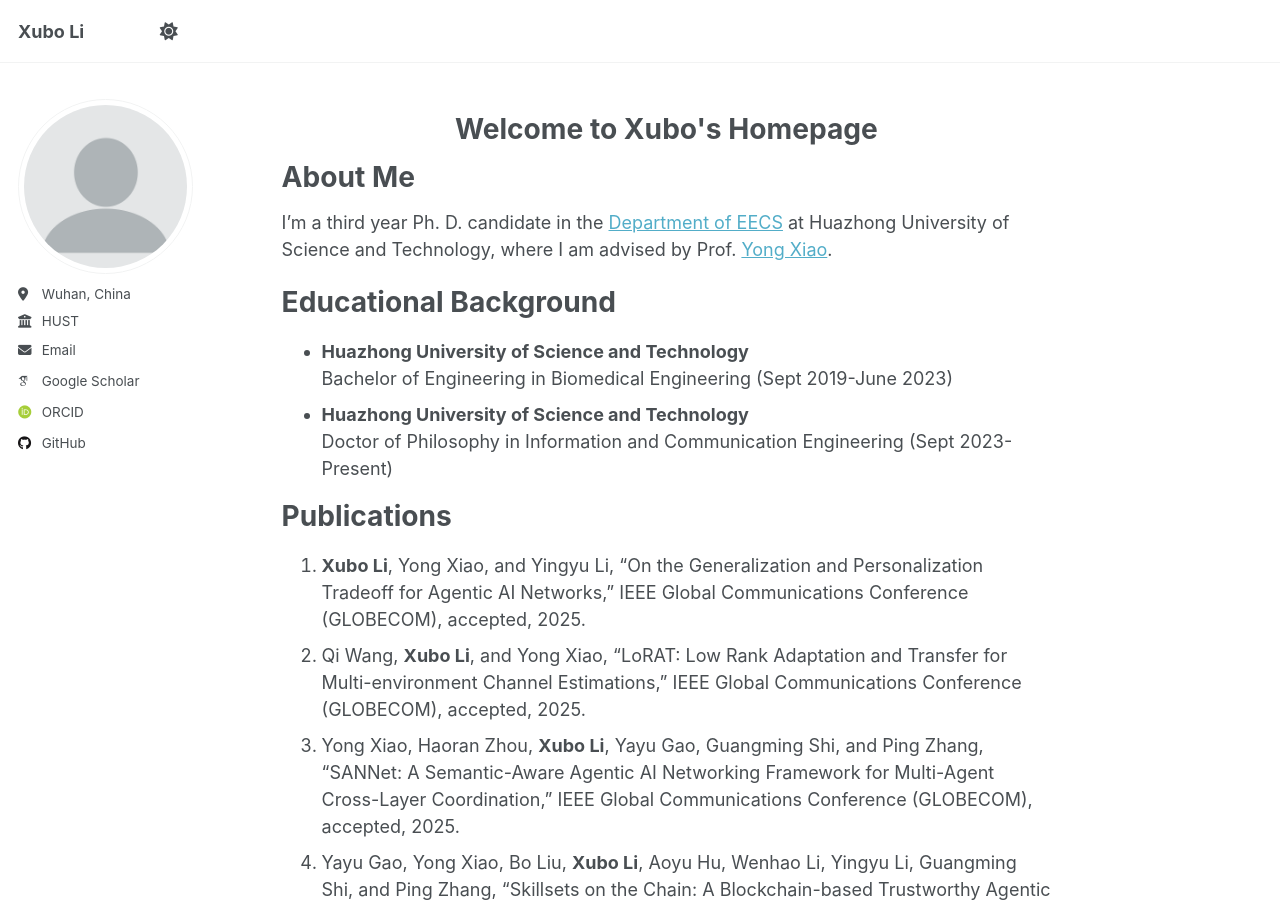
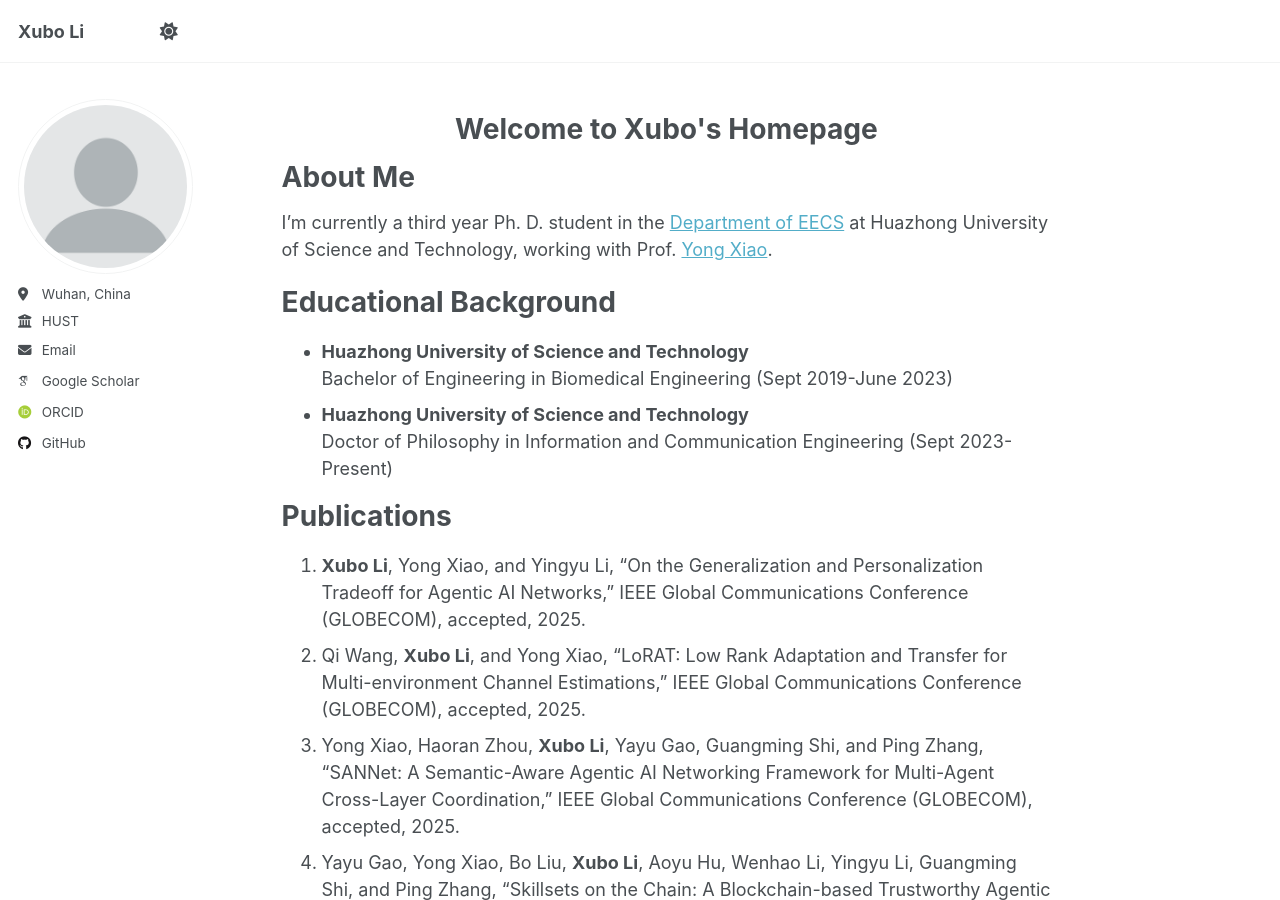
Before and after one commit to XuboLee/xubolee.github.io, a Jekyll site: the page built from _pages/about.md, in a window 1280 px wide and 900 px high. Built offline with Jekyll 4.4.1, drawn with Linux system fonts in a browser that asks for light colours; some web fonts are replaced; a script that is not in the unit is left out.

Commit message:
Update about.md

```diff
--- a/_pages/about.md
+++ b/_pages/about.md
@@ -13,7 +13,7 @@ redirect_from:
 
 About Me
 ======
-I'm a third year Ph. D. candidate in the [Department of EECS](https://ei.hust.edu.cn/) at Huazhong University of Science and Technology, where I am advised by Prof. [Yong Xiao](https://sites.google.com/site/xyong2007/home).
+I'm currently a third year Ph. D. student in the [Department of EECS](https://ei.hust.edu.cn/) at Huazhong University of Science and Technology, working with Prof. [Yong Xiao](https://sites.google.com/site/xyong2007/home).
 
 Educational Background
 ======
```
